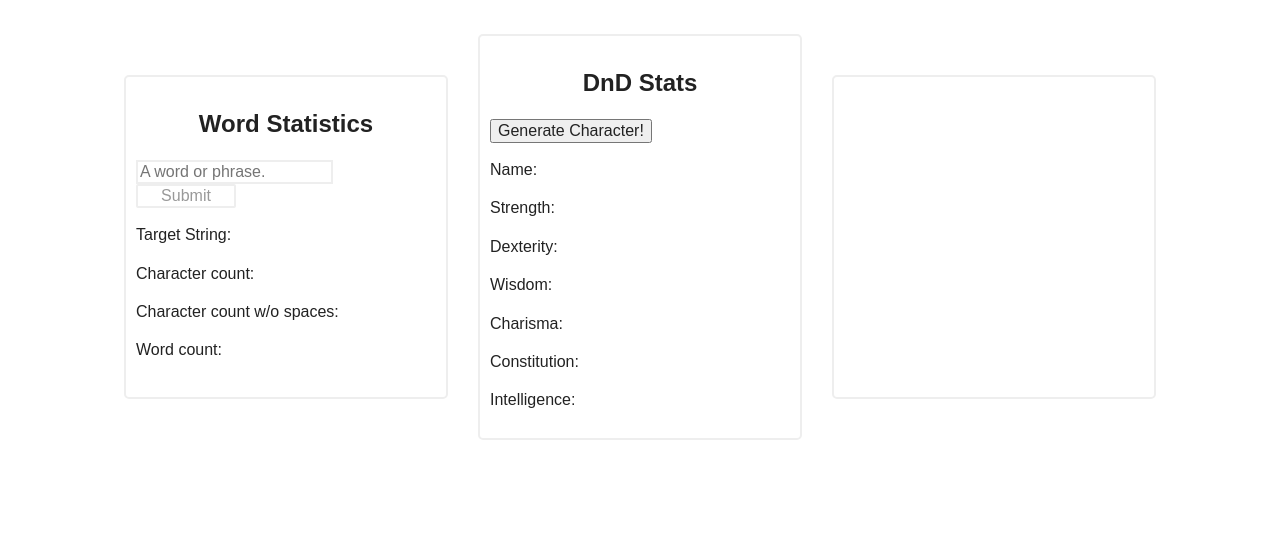
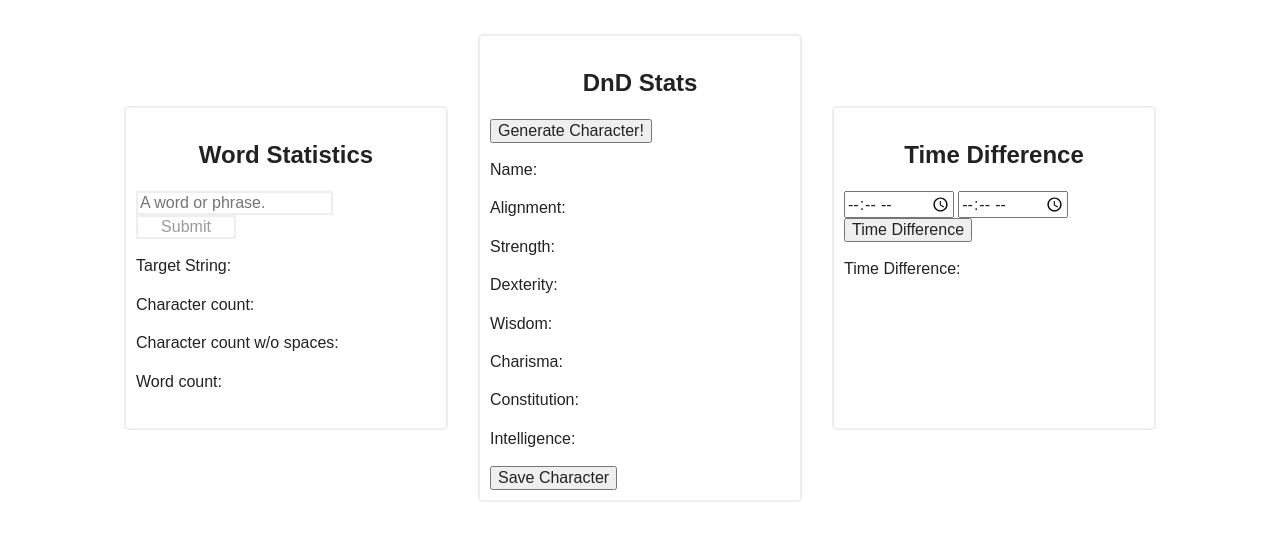
Before and after one commit to roneesh/starter_website, a website: page calculator.html in a window 1280 px wide. Shown: the part 69-610 px from the top of the page. Drawn offline with Linux system fonts and the light colour scheme.

Commit message:
adding some more js

```diff
--- a/calculator.html
+++ b/calculator.html
@@ -53,6 +53,10 @@
                     <span id="js_dnd_name"> </span>
                 </p>
                 <p class="stat">
+                    Alignment:
+                    <span id="js_dnd_alignment"> </span>
+                </p>
+                <p class="stat">
                     Strength:
                     <span id="js_dnd_str"> </span>
                 </p>
@@ -76,10 +80,17 @@
                     Intelligence:
                     <span id="js_dnd_int"> </span>
                 </p>
+                <input type="submit" onclick="saveCharacter()" value="Save Character" />
             </div>
             <div class="calculator">
-
-
+                <h2> Time Difference </h2>
+                <input type="time" id="startTime" />
+                <input type="time" id="endTime" />
+                <input type="submit" value="Time Difference" onclick="timeDifference()" />
+                <p class="stat">
+                    Time Difference:
+                    <span id="time_difference"> </span>
+                </p>
             </div>
         </main>
 
--- a/js/calculator.js
+++ b/js/calculator.js
@@ -51,6 +51,14 @@ function generate_character() {
 		return first_names[Math.floor(Math.random()*first_names.length)] + ' ' + 'Mistborne';
 	}
 
+	function randomAlignment() {
+		var adjective = ['lawful', 'neutral', 'chaotic'];
+		var alignment = ['good', 'neutral', 'evil'];
+
+		// make this output work, e.g. return lawful evil, or chaotic good;
+		// if the alignment is 'neutral neutral' instead return 'true neutral'
+	}
+
 	function rollStat() {
 		// add up three rolls of a six-sided die
 		// replace this with your function that doesn't allow a dice roll to be a 1
```
